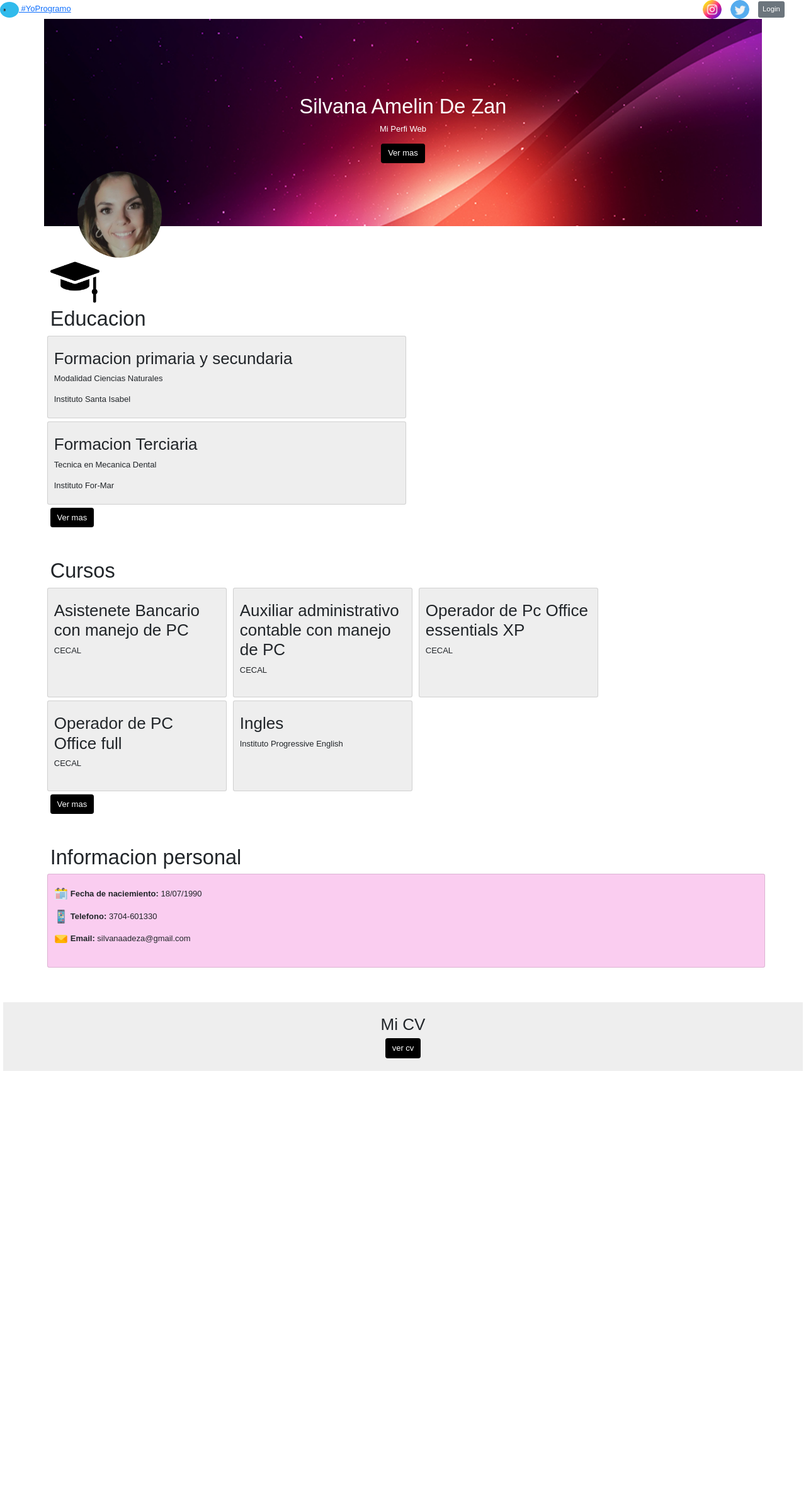
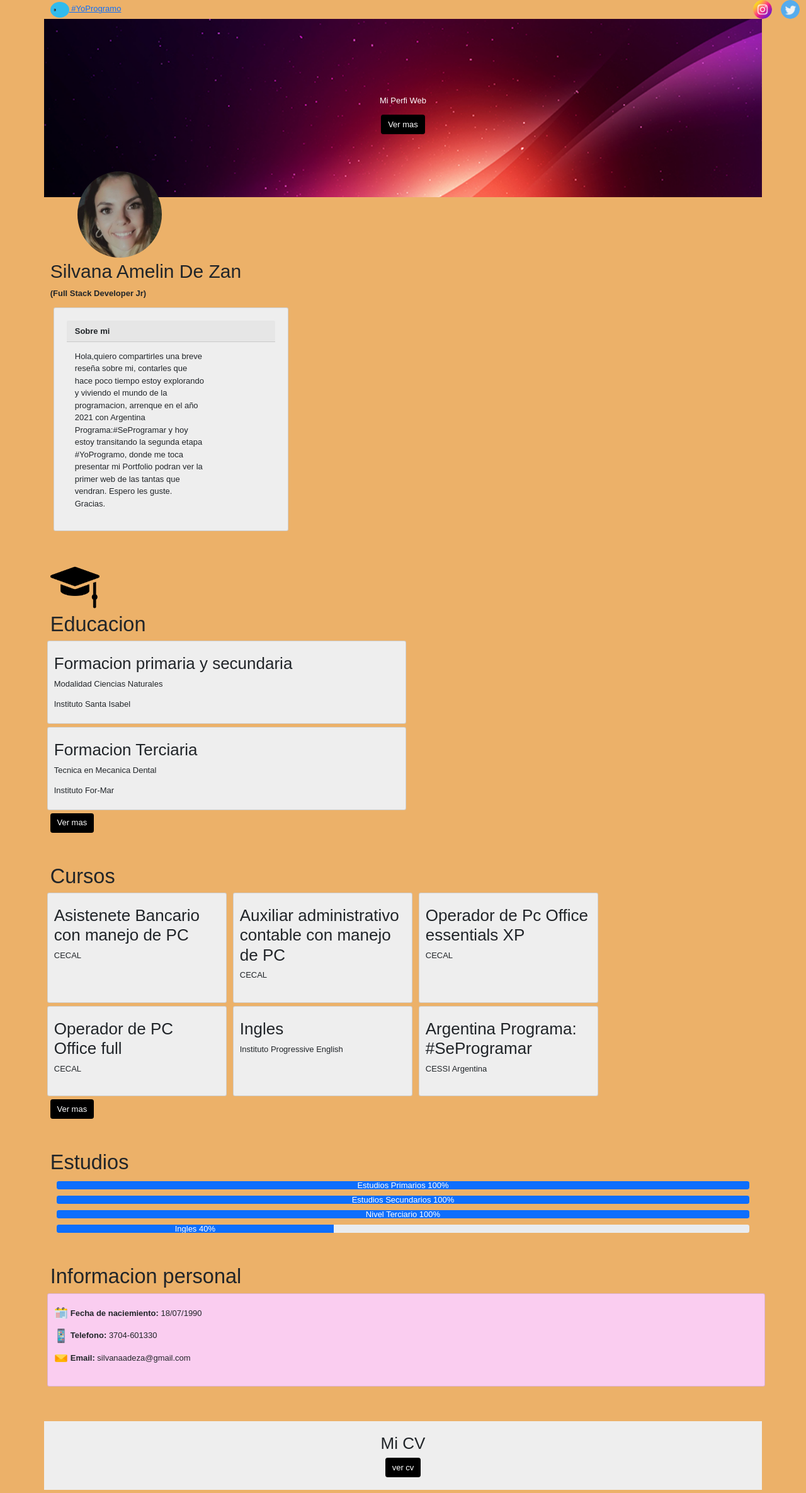
Before and after one commit to Silvanadz/MiPorfolioweb, a PHP site: page / in a window 1280 px wide; the page is wider, and only the part inside the window is pictured. Shown: that part at 63% size. Before the commit the page ends 1700 px from the top of that part, so only its background shows below. Run offline with PHP 8.4, Linux system fonts and the light colour scheme.

Commit message:
actualice proyecto

```diff
--- /dev/null
+++ b/Probando1.js
@@ -0,0 +1 @@
+console.log("hola Pepi")
--- a/css/styles.css
+++ b/css/styles.css
@@ -3,7 +3,6 @@
     font-family: Arial, Helvetica, sans-serif;
     font-size: small;
 }
-
 
 .card{
     background-color: #eeeeee!important;
@@ -23,9 +22,9 @@ header{
     padding: 100px;
     text-align: center;
     color: white;
+    margin-bottom: 100px;
 
 }
-
 
 .perfil{
     width: 12%;
@@ -59,6 +58,17 @@ border-radius: 300%;
     position: relative;
     right: -1020px ;
 }
+.titulo h1{
+   font-size: 30px;
+}
+.Infopersonal{
+font-weight: bold;
+}
+.cuadro{
+    max-width: 18rem;
+    max-zoom: 50px;
+}
+
 section{
     margin-top: 50px;
     margin-bottom: 50px;
@@ -66,7 +76,7 @@ section{
 .botoncito  {
     background-color: black!important;
     color: #ffffff!important;
-    border-color: black!important;
+    border-color: rgb(0, 0, 0)!important;
     transition: 1s!important;
 }
 .botoncito:hover{
@@ -89,3 +99,6 @@ background-color: #facdf0!important;
     margin: 5px;
     text-align: center;
 }
+.progress{
+    margin: 10px;
+}
--- a/index.html
+++ b/index.html
@@ -5,12 +5,12 @@
     <meta http-equiv="X-UA-Compatible" content="IE=edge">
     <meta name="viewport" content="width=device-width, initial-scale=1.0">
     <link rel="stylesheet" href="css/styles.css">
-    <link href="bootstrap/css/bootstrap.min.css" rel="stylesheet">
+    <link href="https://cdn.jsdelivr.net/npm/bootstrap@5.1.3/dist/css/bootstrap.min.css" rel="stylesheet" integrity="sha384-1BmE4kWBq78iYhFldvKuhfTAU6auU8tT94WrHftjDbrCEXSU1oBoqyl2QvZ6jIW3" crossorigin="anonymous">
     <title>Silvana De Zan</title>
 
 </head>
-<body>
-    <nav>
+<body style="background-color: rgb(236, 177, 105);">
+  <nav class="container">
     <a class="programacionlogo" href="#">  <img src="img/yoprogramo.png" alt="" > #YoProgramo</a>
     <a class="Instagram"  href=""> <img src="img/instagram.png" alt="fotoinstam"></a>
     <a class="twitter" href=""> <img src="img/twitter.png" alt="logotwitter"></a>
@@ -18,10 +18,25 @@
 </nav>
       <header class="container">
            <img src="img/fotoperfil01.png" class ="img-fluid perfil" .alt="Mifoto">
-         <h1> Silvana Amelin De Zan</h1>
          <p>Mi Perfi Web</p>
          <a href="#Educacion"><button type="button" class="btn btn-outline-info botoncito"> Ver mas</button></a>
       </header>
+ <!-- Nueva Seccion-->
+<section class="titulo container">
+     <h1>Silvana Amelin De Zan </h1>
+     <div class="Infopersonal">
+        <p><span>(Full Stack Developer Jr)</span></p>
+     </div>
+     <div class="card col-md-4">
+        <div class="card-header"><strong>Sobre mi</strong> </div>
+        <div class="card-body cuadro">
+          <p class="card-text">Hola,quiero compartirles una breve reseña sobre mi, contarles que hace poco tiempo estoy explorando y viviendo el mundo de la programacion, arrenque en el año 2021 con Argentina Programa:#SeProgramar y hoy estoy transitando la segunda etapa #YoProgramo, donde me toca presentar mi Portfolio podran ver la primer web de las tantas que vendran.
+              Espero les guste. <br>
+               Gracias.
+          </p>
+        </div>
+      </div>
+    </section>
 
       <!--  Primera section  -->
 <section class="cajas container" id="Educacion">
@@ -65,10 +80,36 @@
                 <h2> Ingles</h2>
                 <p>Instituto Progressive English </p>
             </div>
+            <div class="col-md-3 col-xs-12 card curso">
+                <h2>Argentina Programa: #SeProgramar</h2>
+                <p>CESSI Argentina</p>
+            </div>
             <a href="#Informacion"><button type="button" class="btn btn-outline-info botoncito"> Ver mas</button></a>
         </div>
 </section>
-      <!--  Tercera section  -->
+  <!--Tercera seccion-->
+  <section >
+      <div class="container">
+      <h1>Estudios</h1>
+    <div class="progress">
+        <div class="progress-bar" role="progressbar" style="width: 100%;" aria-valuenow="25" aria-valuemin="0" aria-valuemax="100"> Estudios Primarios 100%</div>
+      </div>
+      <div class="progress">
+      <div class="progress-bar" role="progressbar" style="width: 100%;" aria-valuenow="25" aria-valuemin="0" aria-valuemax="100"> Estudios Secundarios 100%</div>
+      </div>
+      <div class="progress">
+        <div class="progress-bar" role="progressbar" style="width: 100%;" aria-valuenow="25" aria-valuemin="0" aria-valuemax="100">Nivel Terciario 100%</div>
+      </div>
+      <div class="progress">
+        <div class="progress-bar" role="progressbar" style="width: 40%;" aria-valuenow="25" aria-valuemin="0" aria-valuemax="100">Ingles 40%</div>
+      </div>
+    </div>
+</section>
+<!--Cuarta Seccion-->
+<section>
+
+</section>
+      <!--  Quinta section  -->
       <section class="container" id="Informacion">
         <h1>Informacion personal</h1>
         <div class="row">
@@ -81,13 +122,15 @@
         </div>
       </section>
       <!--  Ultima section  -->
-      <section class="cv" id="cv">
+      <section class="cv container" id="cv">
           <div class="container">
             <h2> Mi CV</h2>
             <a target="_blank" download="cvdezan" href="cvdezan.pdf"><button type="button" class="btn btn-outline-info botoncito"> ver cv</button></a>
           </div>
 
       </section>
-      <script src="dist/bootstrap/js/bootstrap.bundle.min.js"></script>
+      <script src="Probando1.js"></script>
+      <script src="https://cdn.jsdelivr.net/npm/bootstrap@5.1.3/dist/js/bootstrap.bundle.min.js" integrity="sha384-ka7Sk0Gln4gmtz2MlQnikT1wXgYsOg+OMhuP+IlRH9sENBO0LRn5q+8nbTov4+1p" crossorigin="anonymous"></script>
+
 </body>
 </html>
```
Also changed, not shown: nuevaweb.html (added, +31 -0 lines), img/descarga.png (added), 2 other files. Lines whose indentation alone changed are shown as unchanged.
